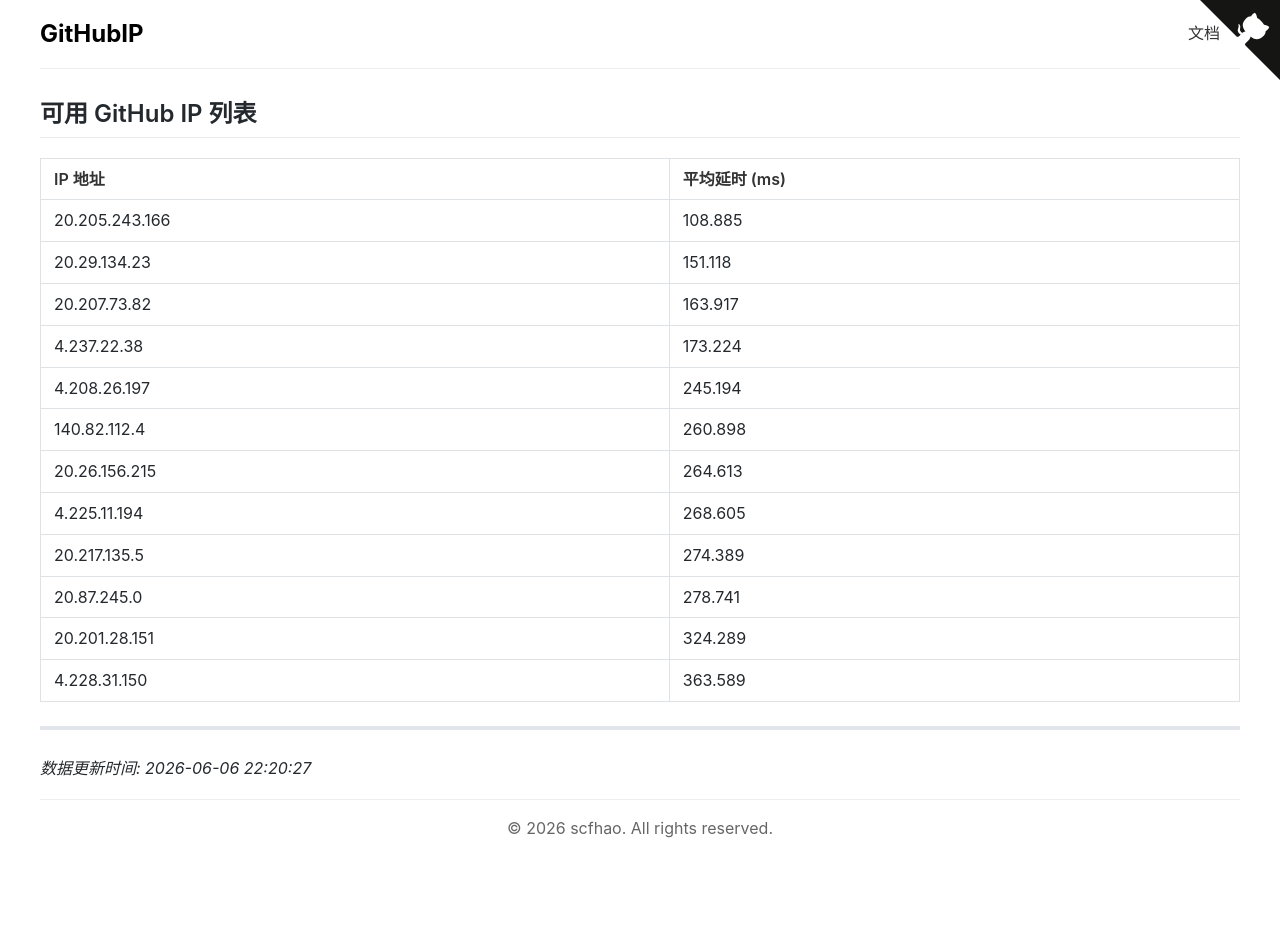
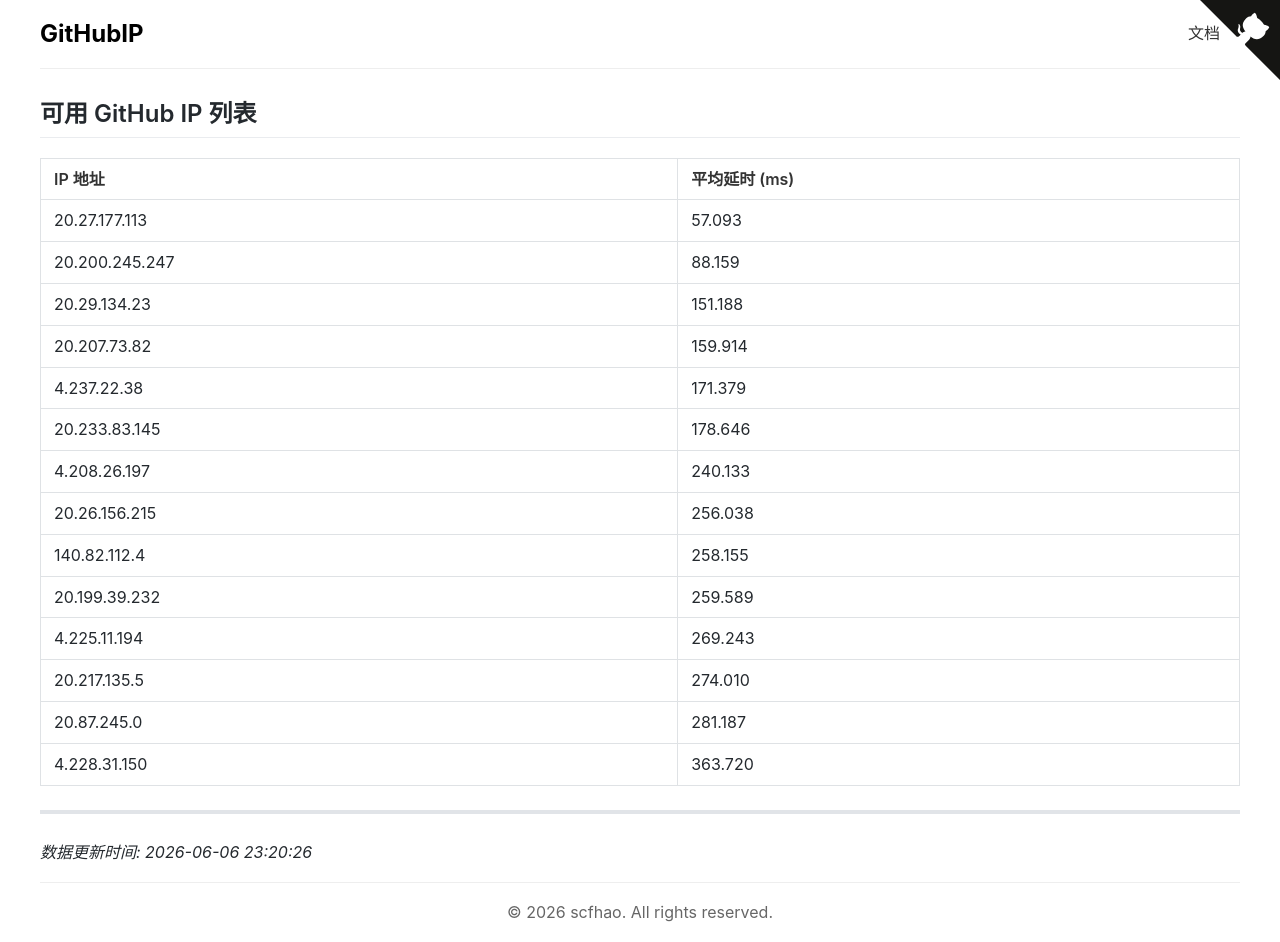
Before and after one commit to scfhao/GitHubIP, a Jekyll site: the page built from index.md, in a window 1280 px wide. Built offline with Jekyll 4.4.1, drawn with Linux system fonts in a browser that asks for light colours; before the commit the page ends 900 px from its top, so only the background shows below that.

Commit message:
自动脚本执行 - 2026-06-06 23:20:26

```diff
--- a/index.md
+++ b/index.md
@@ -1,26 +1,28 @@
 ---
 layout: home
 title: GitHub IP 列表
-date: 2026-06-06 22:20:27
+date: 2026-06-06 23:20:26
 ---
 
 ## 可用 GitHub IP 列表
 
 | IP 地址 | 平均延时 (ms) |
 |---------|--------------|
-| 20.205.243.166 | 108.885 |
-| 20.29.134.23 | 151.118 |
-| 20.207.73.82 | 163.917 |
-| 4.237.22.38 | 173.224 |
-| 4.208.26.197 | 245.194 |
-| 140.82.112.4 | 260.898 |
-| 20.26.156.215 | 264.613 |
-| 4.225.11.194 | 268.605 |
-| 20.217.135.5 | 274.389 |
-| 20.87.245.0 | 278.741 |
-| 20.201.28.151 | 324.289 |
-| 4.228.31.150 | 363.589 |
+| 20.27.177.113 | 57.093 |
+| 20.200.245.247 | 88.159 |
+| 20.29.134.23 | 151.188 |
+| 20.207.73.82 | 159.914 |
+| 4.237.22.38 | 171.379 |
+| 20.233.83.145 | 178.646 |
+| 4.208.26.197 | 240.133 |
+| 20.26.156.215 | 256.038 |
+| 140.82.112.4 | 258.155 |
+| 20.199.39.232 | 259.589 |
+| 4.225.11.194 | 269.243 |
+| 20.217.135.5 | 274.010 |
+| 20.87.245.0 | 281.187 |
+| 4.228.31.150 | 363.720 |
 
 ---
 
-*数据更新时间: 2026-06-06 22:20:27*
+*数据更新时间: 2026-06-06 23:20:26*
```
